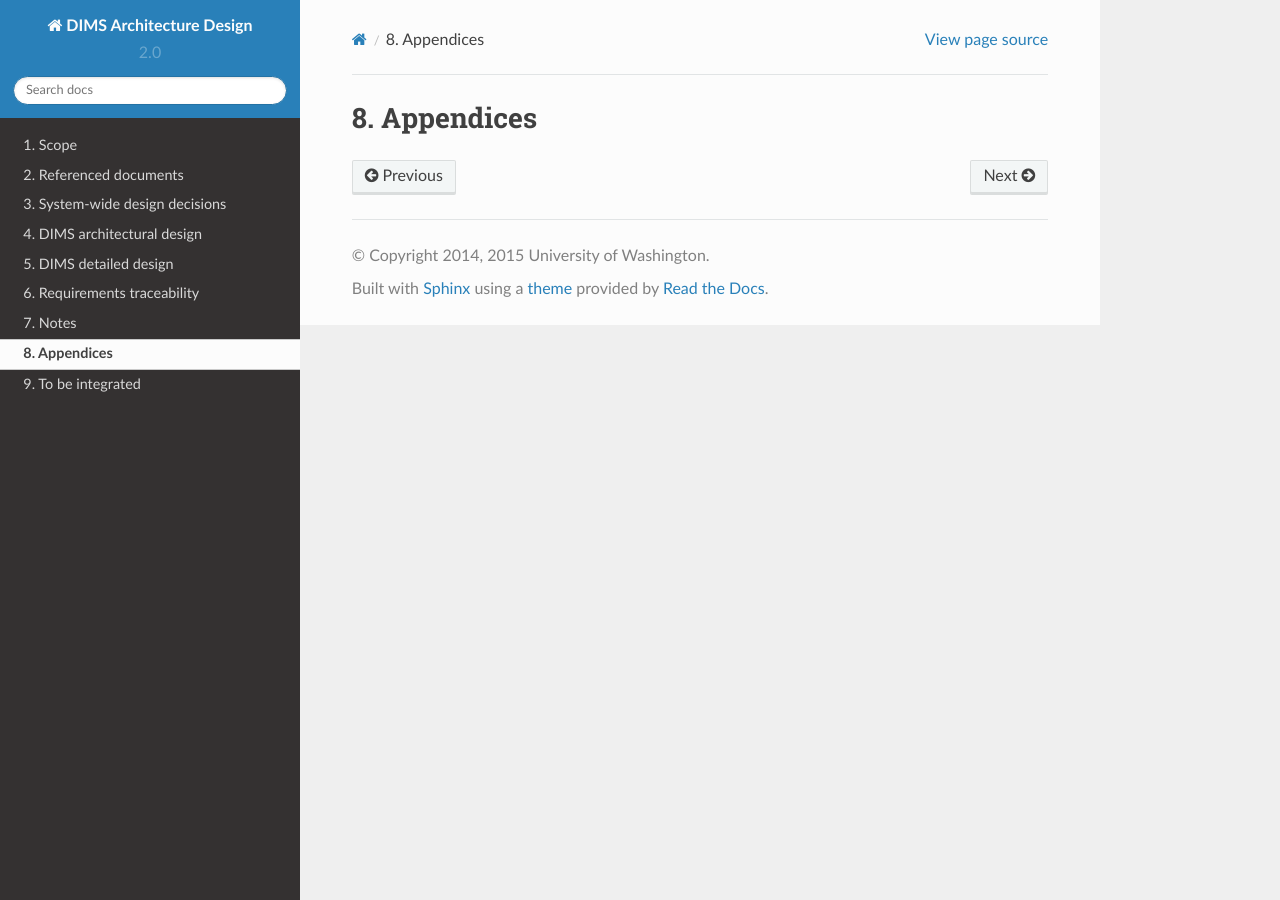
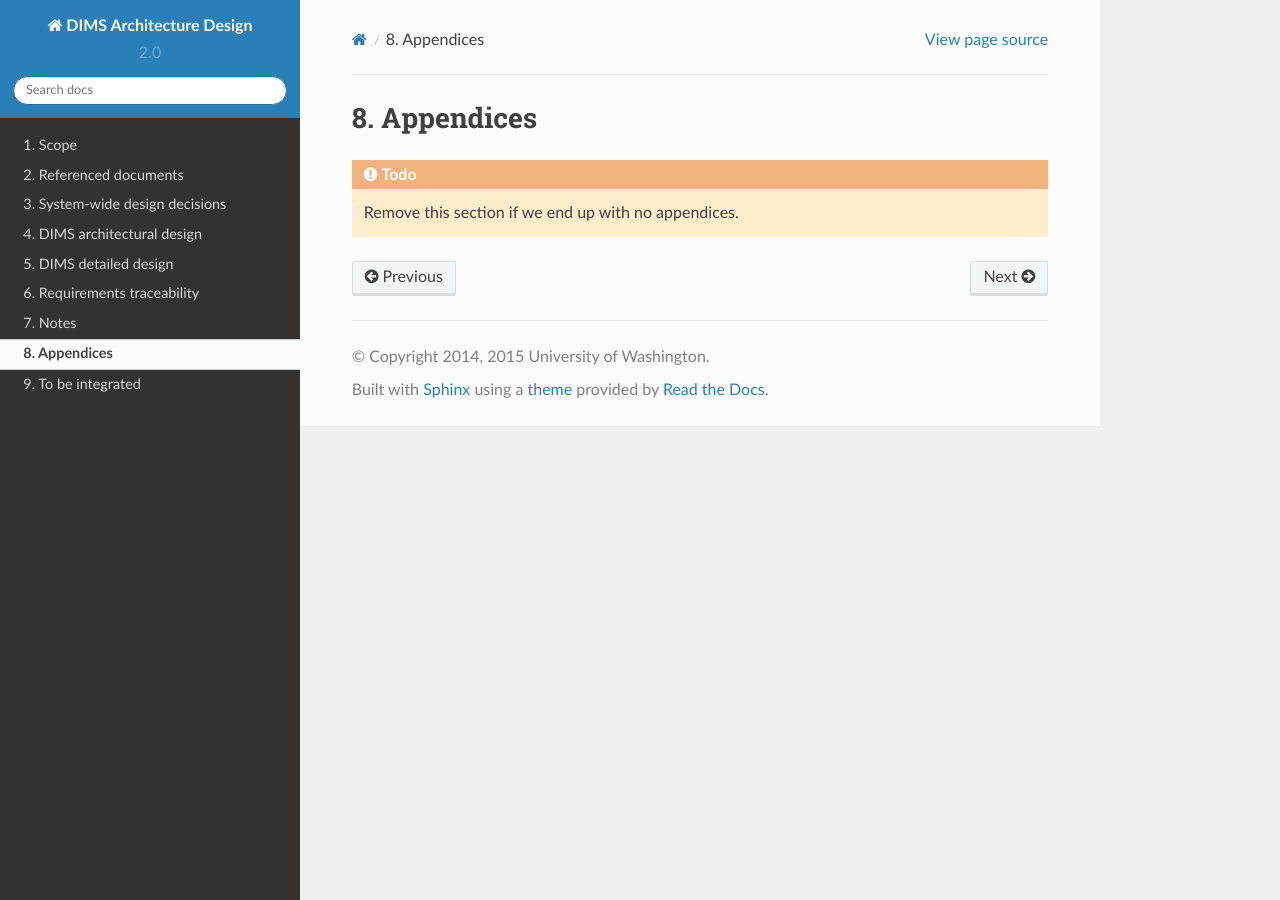
Before and after one commit to uw-dims/dims-ad, a Sphinx documentation site: the page built from source/appendices.rst, in a window 1280 px wide. Built offline with Sphinx 7.4.7 and the Read the Docs theme 2.0.0, drawn with Linux system fonts in a browser that asks for light colours.

Commit message:
Put note in appendices.rst to remove section if unused

```diff
--- a/source/appendices.rst
+++ b/source/appendices.rst
@@ -3,3 +3,9 @@ Appendices
 ==========
 
 .. appendices:
+
+.. todo::
+
+   Remove this section if we end up with no appendices.
+
+..
```
